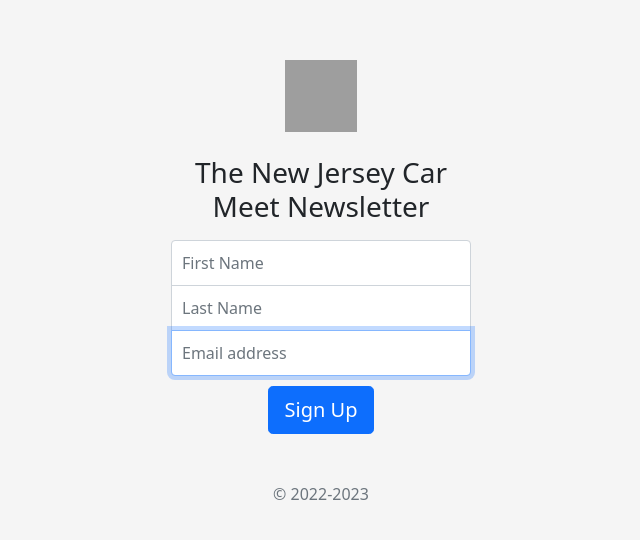
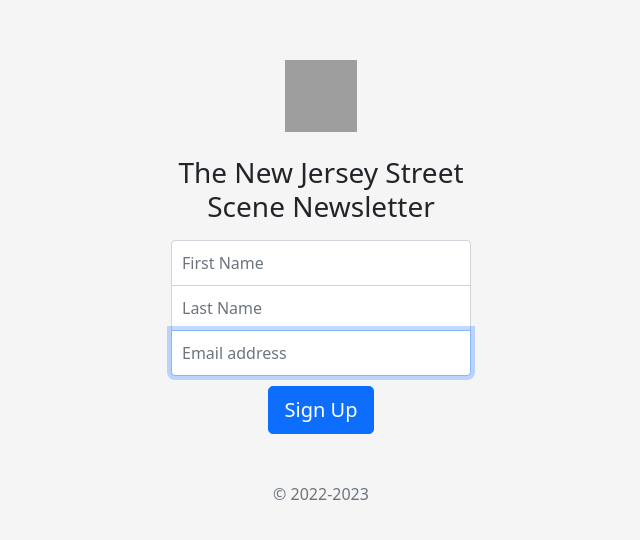
Before and after one commit to sriramssenthil/CarMeetNewsletter, a website: page signup.html in a window 1280 px wide. Shown: the part 109-649 px from the top of the page, without its empty margins (319-959 px from the left). Drawn offline with nearby package versions, Linux system fonts and the light colour scheme; files that its build step writes are made by us from their sources; grey boxes are pictures that could not be loaded.

Commit message:
Testing Automation

```diff
--- a/signup.html
+++ b/signup.html
@@ -7,7 +7,7 @@
     <meta name="author" content="">
     <link rel="icon" href="/docs/4.0/assets/img/favicons/favicon.ico">
 
-    <title>New Jersey Street Scene Newsletter</title>
+    <title>New Jersey Car Meet Newsletter</title>
 
     <link rel="canonical" href="https://getbootstrap.com/docs/4.0/examples/sign-in/">
 
@@ -19,7 +19,7 @@
   <body class="text-center">
     <form action ="/" class="form-signin" method = "POST">
       <img class="mb-4" src="https://getbootstrap.com/docs/4.0/assets/brand/bootstrap-solid.svg" alt="" width="72" height="72">
-      <h1 class="h3 mb-3 font-weight-normal">The New Jersey Car Meet Newsletter</h1>
+      <h1 class="h3 mb-3 font-weight-normal">The New Jersey Street Scene Newsletter</h1>
       <input type="firstName" name = "first" class="form-control first" placeholder="First Name" required>
       <input type="lastName" name = "last" class="form-control last" placeholder="Last Name" required>
       <input type="email" name = "email" class="form-control email" placeholder="Email address" required autofocus>
```
